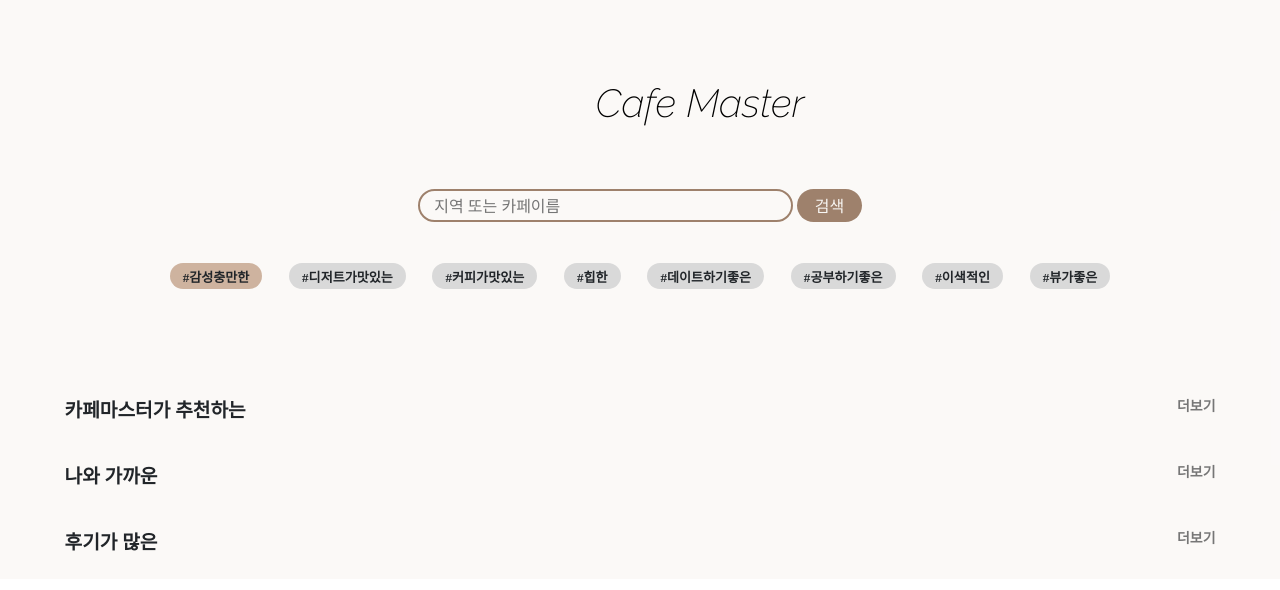
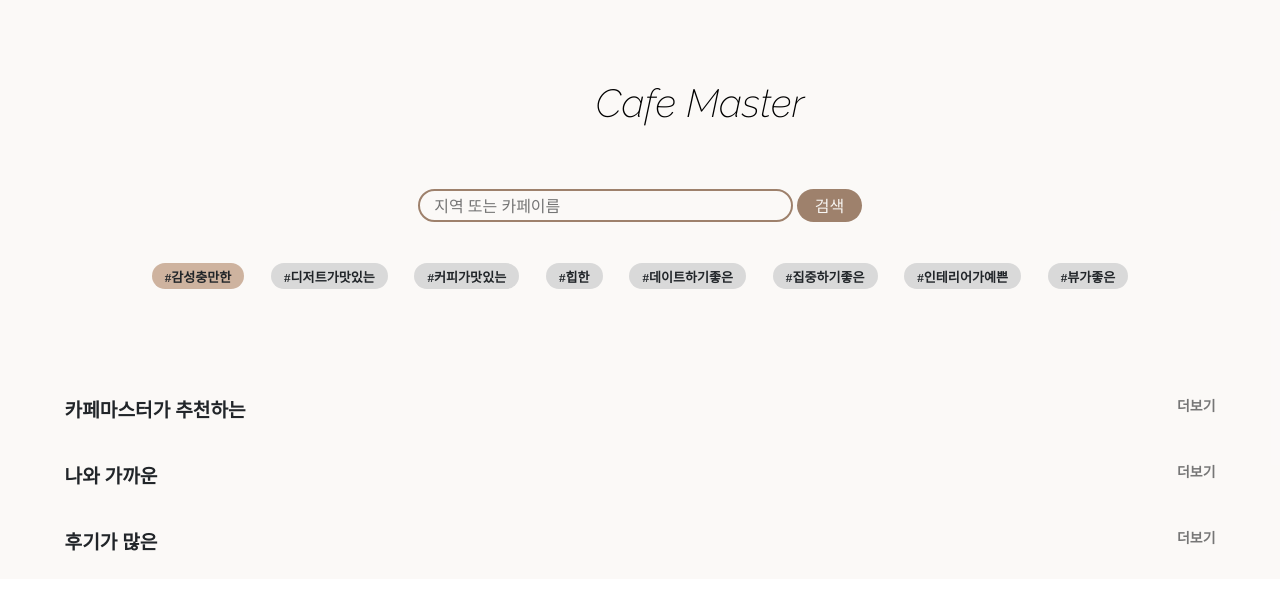
Before and after one commit to psun0610/CafeMaster, a Django app: page /articles/ in a window 1280 px wide. Shown: the part 44-634 px from the top of the page. Run offline with Django 3.2, Linux system fonts and the light colour scheme; the visitor is signed in with stand-in values (Sample User, id 1); data that the repository does not hold is empty; some libraries are stand-ins or nearby versions; some web fonts are replaced.

Commit message:
Update: articles/detail 해쉬태그 수정

```diff
--- a/articles/templates/articles/index.html
+++ b/articles/templates/articles/index.html
@@ -47,11 +47,11 @@
   </label>
   <input type="radio" id="tag6" name="tagform" class="tag-input">
   <label class="tags" for="tag6">
-    #공부하기좋은
+    #집중하기좋은
   </label>
   <input type="radio" id="tag7" name="tagform" class="tag-input">
   <label class="tags" for="tag7">
-    #이색적인
+    #인테리어가예쁜
   </label>
   <input type="radio" id="tag8" name="tagform" class="tag-input">
   <label class="tags" for="tag8">
--- a/articles/views.py
+++ b/articles/views.py
@@ -65,12 +65,33 @@ def index(request):
 # 카페 상세정보
 def detail(request, pk):
     cafe = Cafe.objects.get(pk=pk)
+    goods = (
+        (cafe.taste,'커피가맛있는'),
+        (cafe.interior,'인테리어가예쁜'),
+        (cafe.dessert,'디저트가맛있는'),
+        (cafe.emotion,'감성충만한'),
+        (cafe.hip,'힙한'),
+        (cafe.study,'집중하기좋은'),
+        (cafe.love,'데이트하기좋은'),
+        (cafe.sight,'뷰가좋은'),
+    )
     comment_form = CommentForm()
     cafe.score = cafe.taste + cafe.interior + cafe.dessert
     cafe.save()
+    tag = []
+    for good,name in goods:
+        li = []
+        li.append(good)
+        li.append(name)
+        tag.append(li)
+    tag = sorted(tag, reverse=True, key=lambda x:x[0])
+    hashtag = []
+    for i in range(3):
+        hashtag.append(tag[i][1])
     context = {
         'cafe': cafe,
         'comment' : cafe.comment_set.all(),
+        'hashtag' : hashtag,
         }
 
     return render(request, "articles/detail.html", context)
```
Also changed, not shown: articles/models.py (+4 -4 lines).
